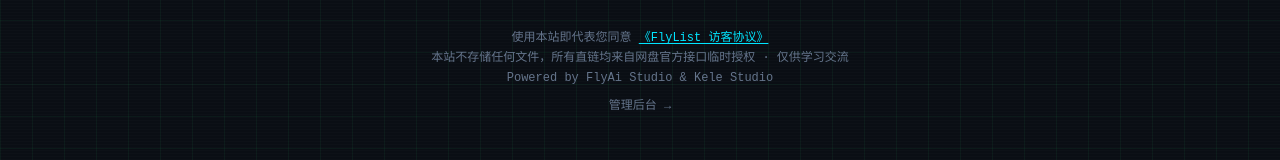
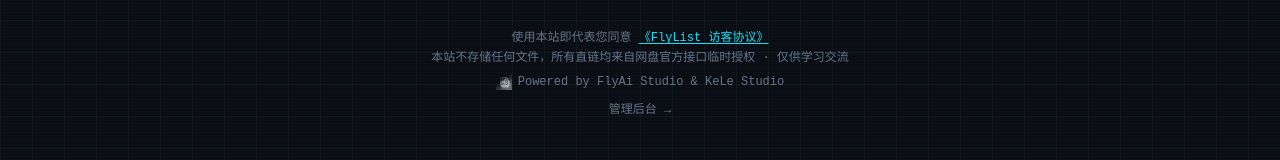
Before and after one commit to aam15217212520-ux/flylist, a React (Vite) app: page / in a window 1280 px wide. Shown: the part 588-748 px from the top of the page. Built offline with nearby package versions, Linux system fonts and the light colour scheme; no server answers.

Commit message:
Add KeLe Studio logo to footer

```diff
--- a/src/pages/Home.tsx
+++ b/src/pages/Home.tsx
@@ -56,7 +56,10 @@ export default function Home() {
           </button>
         </p>
         <p>本站不存储任何文件，所有直链均来自网盘官方接口临时授权 · 仅供学习交流</p>
-        <p>Powered by FlyAi Studio &amp; Kele Studio</p>
+        <p className="flex items-center justify-center gap-1.5 pt-1">
+          <img src="/logo-kele.png" alt="KeLe Studio" className="h-4 w-4" />
+          Powered by FlyAi Studio &amp; KeLe Studio
+        </p>
         <p className="pt-2">
           <a href="/admin" className="hover:text-accent2">
             管理后台 →
```
Also changed, not shown: public/canvas-image-LZzb1MH8FuLl5cqpF3Whm.png (added), public/logo-kele.png (added).
